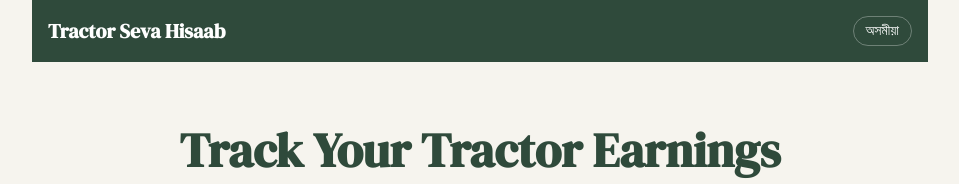
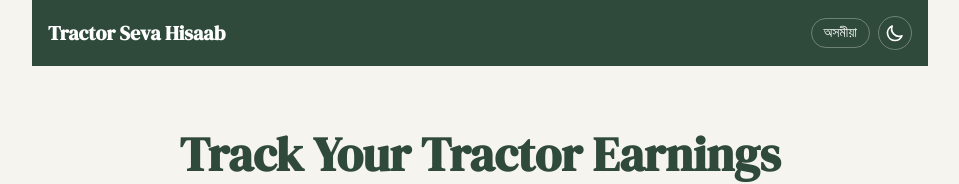
Before and after one commit to HITESHDAS-01/tractor-hisaab-clf, a Next.js app: page / in a window 1280 px wide. Shown: the top 184 px of the page, without its empty margins (160-1119 px from the left). Built offline with nearby package versions, Linux system fonts and the light colour scheme; no server answers.

Commit message:
fix: visible theme toggle icon + landing page dark mode toggle
- Add text-white to moon/sun SVG icons in desktop header
- Add dark mode toggle button to landing page header
- Wrap header buttons in flex container

```diff
--- a/app/(public)/page.tsx
+++ b/app/(public)/page.tsx
@@ -4,7 +4,7 @@ import { useLangTheme } from "@/lib/lang-theme";
 import { t } from "@/lib/i18n";
 
 export default function LandingPage() {
-  const { lang, setLang } = useLangTheme();
+  const { lang, setLang, theme, setTheme } = useLangTheme();
 
   return (
     <div className="min-h-screen">
@@ -12,12 +12,29 @@ export default function LandingPage() {
         <h1 className="text-xl font-bold font-[family-name:var(--font-dm-serif)] text-white">
           {t("appName", lang)}
         </h1>
+        <div className="flex items-center gap-2">
           <button
             onClick={() => setLang(lang === "en" ? "as" : "en")}
             className="px-3 py-1 text-sm rounded-full border border-white/30 text-white hover:bg-white/20 transition-colors"
           >
             {lang === "en" ? "অসমীয়া" : "English"}
           </button>
+          <button
+            onClick={() => setTheme(theme === "light" ? "dark" : "light")}
+            className="p-1.5 rounded-full border border-white/30 text-white hover:bg-white/20 transition-colors"
+            title={theme === "light" ? t("darkMode", lang) : t("lightMode", lang)}
+          >
+            {theme === "light" ? (
+              <svg className="w-5 h-5" fill="none" viewBox="0 0 24 24" stroke="currentColor">
+                <path strokeLinecap="round" strokeLinejoin="round" strokeWidth={2} d="M20.354 15.354A9 9 0 018.646 3.646 9.003 9.003 0 0012 21a9.003 9.003 0 008.354-5.646z" />
+              </svg>
+            ) : (
+              <svg className="w-5 h-5" fill="none" viewBox="0 0 24 24" stroke="currentColor">
+                <path strokeLinecap="round" strokeLinejoin="round" strokeWidth={2} d="M12 3v1m0 16v1m9-9h-1M4 12H3m15.364 6.364l-.707-.707M6.343 6.343l-.707-.707m12.728 0l-.707.707M6.343 17.657l-.707.707M16 12a4 4 0 11-8 0 4 4 0 018 0z" />
+              </svg>
+            )}
+          </button>
+        </div>
       </header>
 
       <main className="max-w-4xl mx-auto px-4 py-16">
--- a/components/AppShell.tsx
+++ b/components/AppShell.tsx
@@ -40,11 +40,11 @@ export default function AppShell({ children }: { children: React.ReactNode }) {
                 title={theme === "light" ? t("darkMode", lang) : t("lightMode", lang)}
               >
                 {theme === "light" ? (
-                  <svg className="w-5 h-5" fill="none" viewBox="0 0 24 24" stroke="currentColor">
+                  <svg className="w-5 h-5 text-white" fill="none" viewBox="0 0 24 24" stroke="currentColor">
                     <path strokeLinecap="round" strokeLinejoin="round" strokeWidth={2} d="M20.354 15.354A9 9 0 018.646 3.646 9.003 9.003 0 0012 21a9.003 9.003 0 008.354-5.646z" />
                   </svg>
                 ) : (
-                  <svg className="w-5 h-5" fill="none" viewBox="0 0 24 24" stroke="currentColor">
+                  <svg className="w-5 h-5 text-white" fill="none" viewBox="0 0 24 24" stroke="currentColor">
                     <path strokeLinecap="round" strokeLinejoin="round" strokeWidth={2} d="M12 3v1m0 16v1m9-9h-1M4 12H3m15.364 6.364l-.707-.707M6.343 6.343l-.707-.707m12.728 0l-.707.707M6.343 17.657l-.707.707M16 12a4 4 0 11-8 0 4 4 0 018 0z" />
                   </svg>
                 )}
```
Lines whose indentation alone changed are shown as unchanged.
